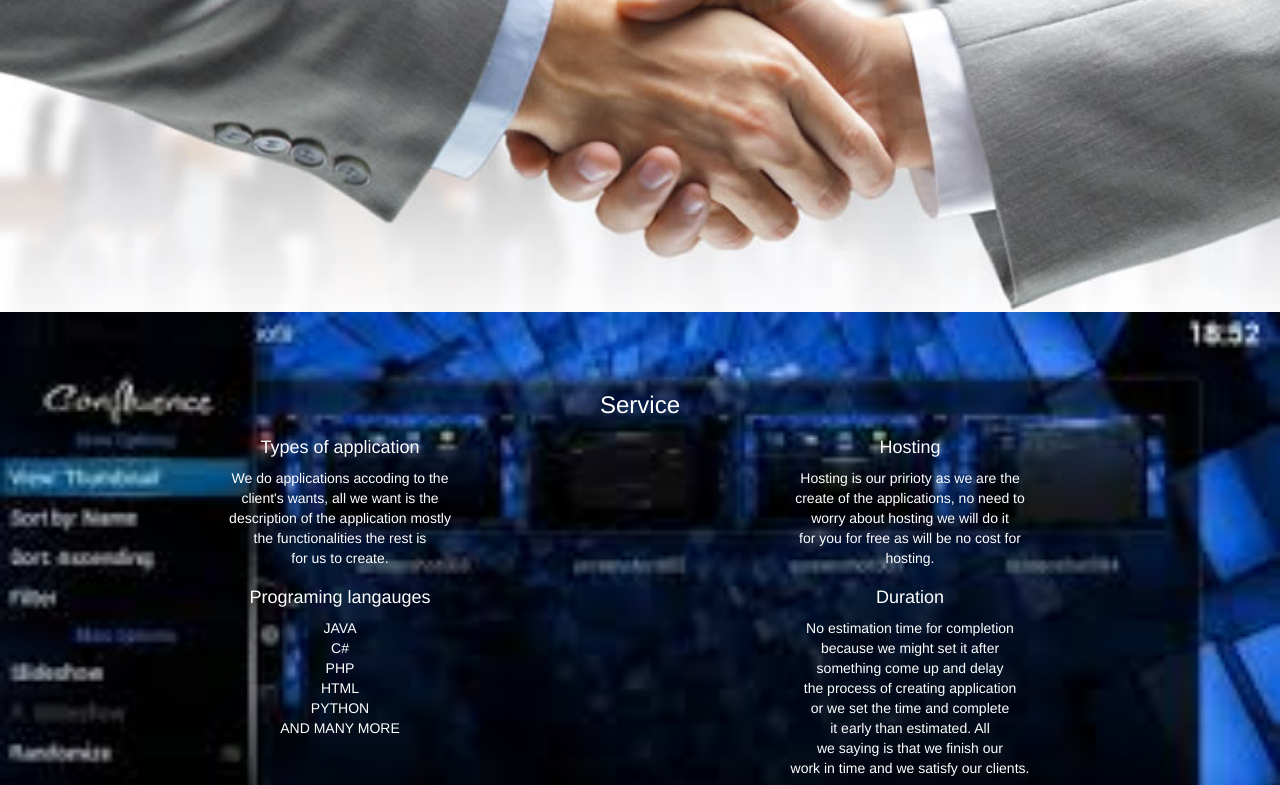
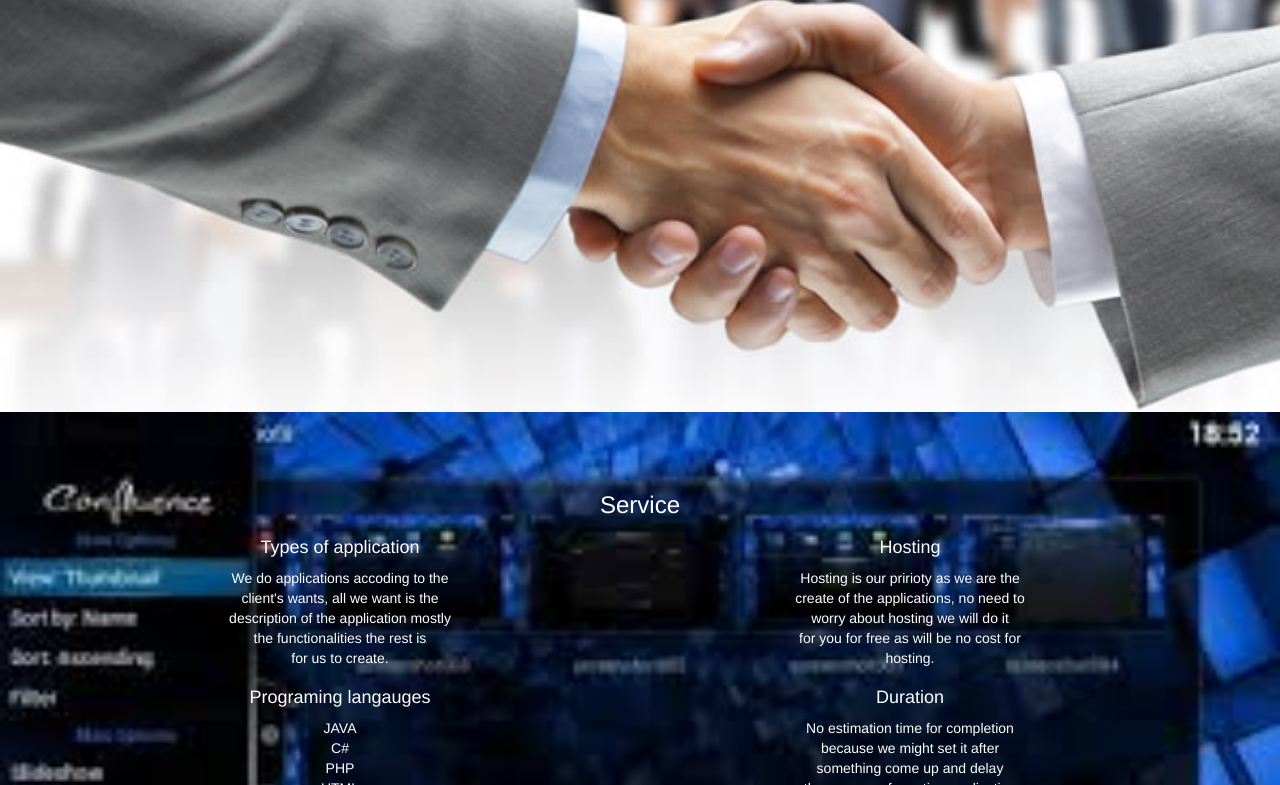
Before and after one commit to vonganikhulufelo/vonganikhulufelo.github.io, a plain HTML site: page index.html in a window 1280 px wide. Shown: the part 488-1273 px from the top of the page. Drawn offline with nearby package versions, Linux system fonts and the light colour scheme.

Commit message:
Home height

```diff
--- a/decoweb.css
+++ b/decoweb.css
@@ -119,7 +119,7 @@ color:white;
 position:absolute;
 position: static;
 padding-top: 40px;
-height:800px;
+height:900px;
 }
 
 footer{
```
